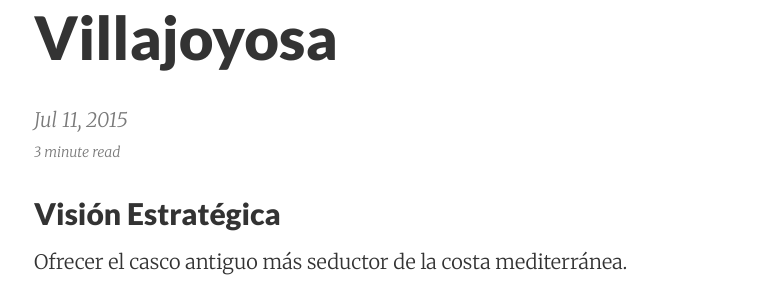
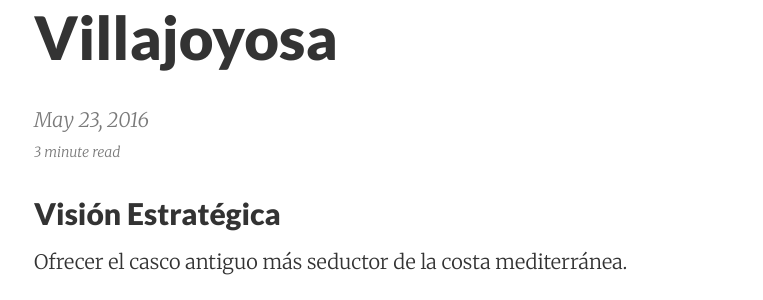
Before and after one commit to mortjac/equi, a Jekyll site: the page built from _posts/2015-07-11-ideas-estrategicas.md, in a window 1280 px wide and 900 px high. Shown: the part 315-615 px from the top of the window, without its empty margins (256-1019 px from the left). Built offline with Jekyll 4.4.1, drawn with Linux system fonts in a browser that asks for light colours; nearby versions of some CDN libraries.

Commit message:
Ideas - nueva fecha y tiempo

```diff
--- a/_posts/2015-07-11-ideas-estrategicas.md
+++ b/_posts/2015-07-11-ideas-estrategicas.md
@@ -1,7 +1,7 @@
 ---
 layout:     post
 title:      Ideas estratégicas para el casco antiguo de Villajoyosa
-date:       2015-07-11 12:31:19
+date:       2016-05-23 17:56:00
 summary:    Visión, misión, DAFO y planes de acción
 categories: Villajoyosa Vilamuseu
 ---
```
